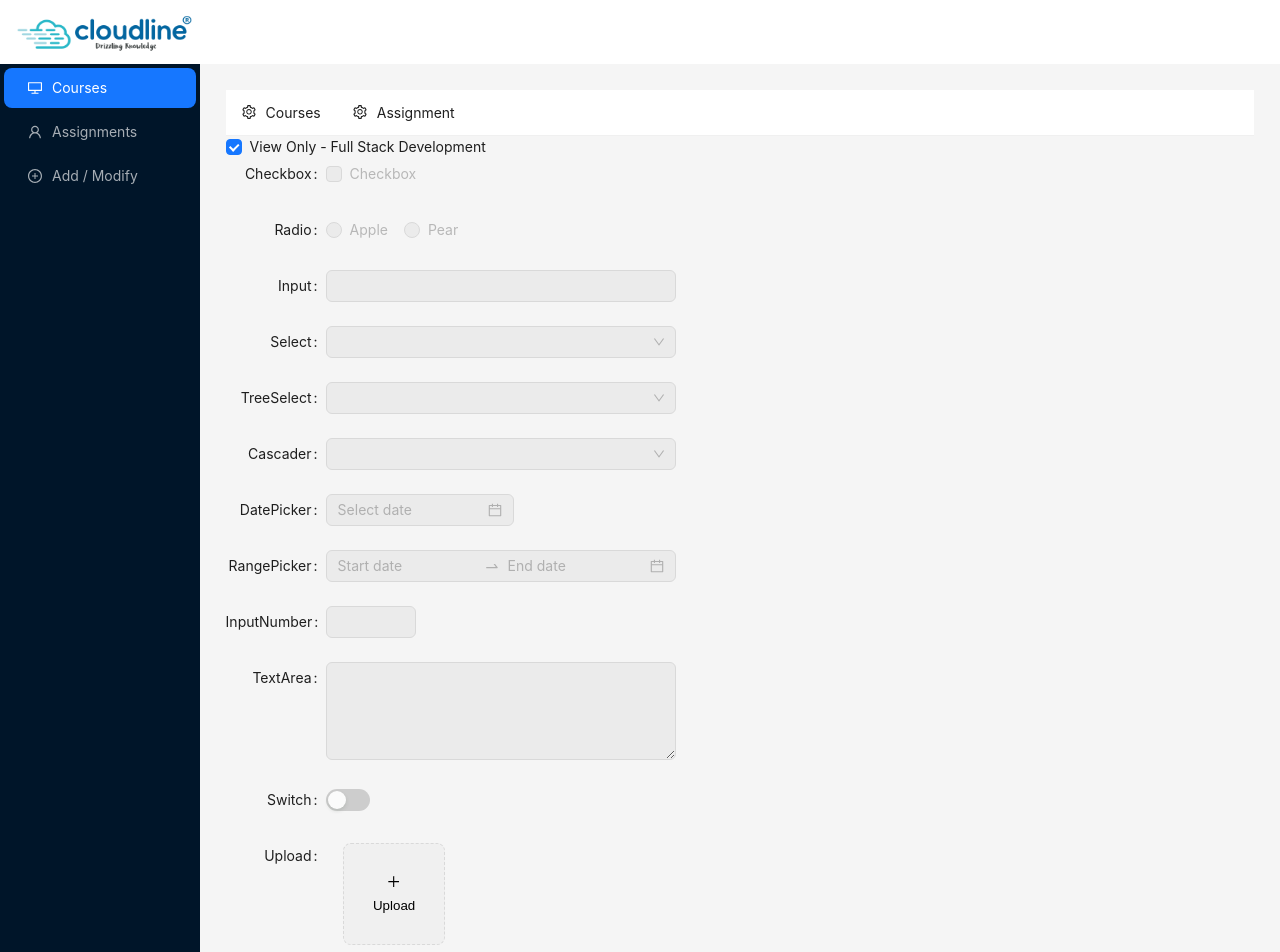
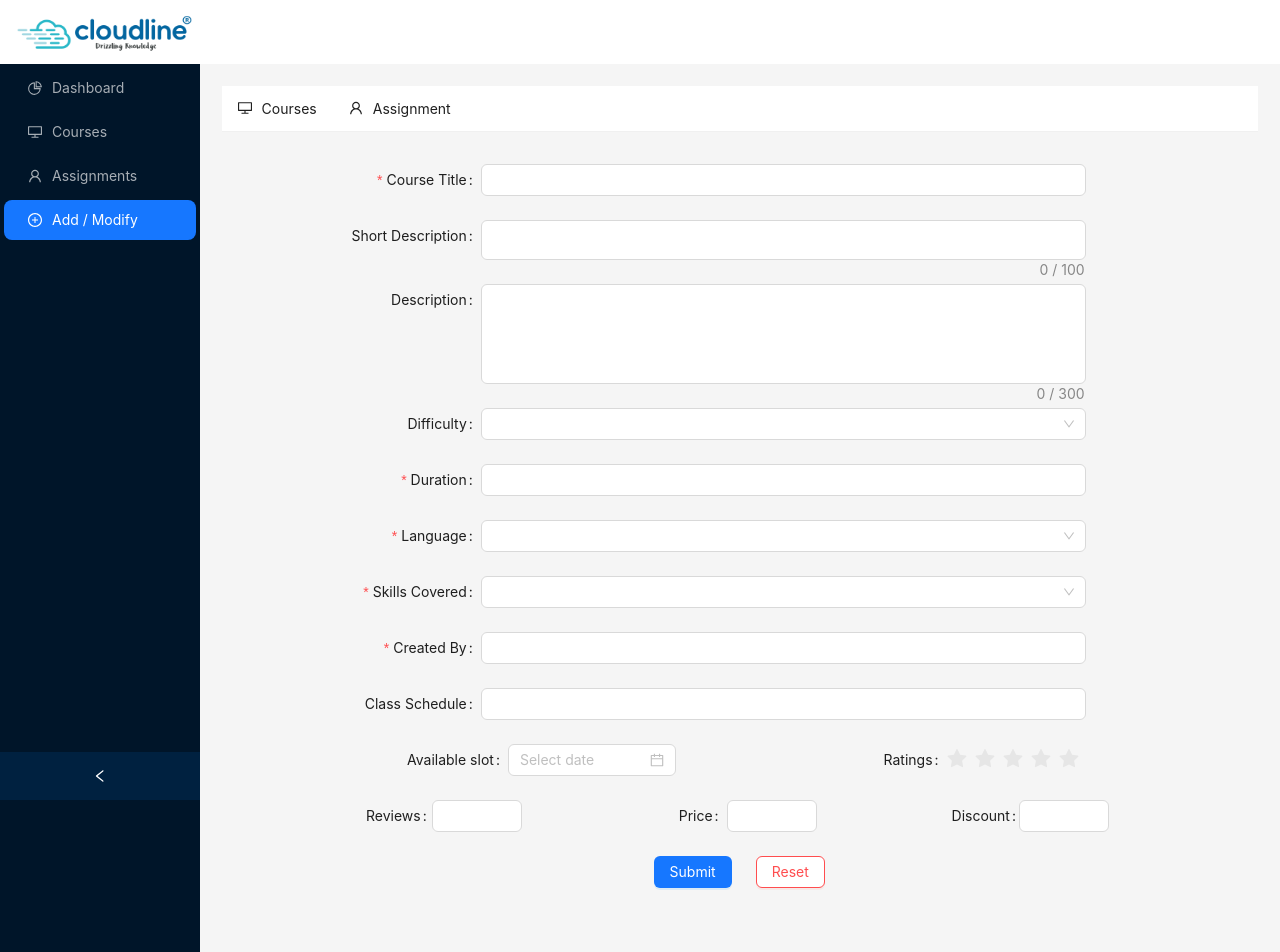
Before and after one commit to kiom4025/React_App, a React (Create React App) app: page /editContent/editCourses in a window 1280 px wide. Shown: the top 952 px of the page. Built offline with nearby package versions, Linux system fonts and the light colour scheme.

Commit message:
Sidemenu Hightlight fixed, Layout changed, assignement form updated, Course form created, Course Description updated, upload page updated, submission of values as object on the console is done and some minor fix

```diff
--- /dev/null
+++ b/src/Components/Add-Modify/AssignmentForm.jsx
@@ -0,0 +1,110 @@
+import React from 'react';
+import { Button, Flex, Form, Input, Select, DatePicker } from 'antd';
+const { Option } = Select;
+const onFinish = (values) => {
+  console.log('Success:', values);
+};
+// const onChange = (e) => {
+//   console.log('Change:', e.target.value);
+// };
+const AssignmentForm = () => {
+  const [form] = Form.useForm();
+  return (
+    <Form
+      form={form}
+      scrollToFirstError
+      style={{
+        paddingBlock: 32,
+      }}
+      labelCol={{
+        span: 6,
+      }}
+      wrapperCol={{
+        span: 14,
+      }}
+      onFinish={onFinish}
+    >
+
+      <Form.Item
+        name="topic"
+        label="Assignment Topic"
+        rules={[
+          {
+            required: true,
+            message: 'Topic required',
+          },
+        ]}
+      >
+        <Input />
+      </Form.Item>
+
+      <Form.Item
+        label="Description"
+        name="description"
+        rules={[
+          {
+            required: true,
+            message: 'Description required',
+          },
+        ]}
+        >
+        <Input.TextArea
+          showCount
+          maxLength={500}
+          // onChange={onChange}
+          // placeholder="disable resize"
+          style={{
+            height: 100,
+            // resize: 'none',
+          }}
+        />
+      </Form.Item>
+
+      <Form.Item
+        name="skills-tag"
+        label="Skills Tag"
+        rules={[
+          {
+            required: true,
+            message: 'Please choose atleast one',
+            type: 'array',
+          },
+        ]}
+      >
+        <Select mode="multiple" >
+          <Option value="javascript">Javascript</Option>
+          <Option value="html">HTML</Option>
+          <Option value="css">CSS</Option>
+          <Option value="react">React</Option>
+          <Option value="mongodb">Mongodb</Option>
+          <Option value="git">Git</Option>
+          <Option value="vscode">Visual Studio Code (IDE)</Option>
+        </Select>
+      </Form.Item>
+
+      <Form.Item
+      name="dueDate"
+      label="Due Date"
+      >
+          <DatePicker />
+        </Form.Item>
+
+      <Form.Item
+        wrapperCol={{
+          offset: 10,
+        }}
+      >
+
+        <Flex gap='large'>
+          <Button type="primary" htmlType="submit">
+            Submit
+          </Button>
+          <Button danger onClick={() => form.resetFields()}>
+            Reset
+          </Button>
+        </Flex>
+      </Form.Item>
+    </Form>
+  );
+};
+export default AssignmentForm;
--- a/src/Components/Add-Modify/CourseForm.jsx
+++ b/src/Components/Add-Modify/CourseForm.jsx
@@ -1,149 +1,227 @@
-import React, { useState } from 'react';
-import {useOutletContext} from "react-router-dom";
-import { PlusOutlined } from '@ant-design/icons';
-import {
-  Button,
-  Cascader,
-  Checkbox,
-  ColorPicker,
-  DatePicker,
-  Form,
-  Input,
-  InputNumber,
-  Radio,
-  Select,
-  Slider,
-  Switch,
-  TreeSelect,
-  Upload,
-} from 'antd';
-const { RangePicker } = DatePicker;
-const { TextArea } = Input;
-const normFile = (e) => {
-  if (Array.isArray(e)) {
-    return e;
-  }
-  return e?.fileList;
+import React from 'react';
+import { Button, Flex, Form, Input, Select, Rate, DatePicker, InputNumber } from 'antd';
+const { Option } = Select;
+const onFinish = (values) => {
+  console.log('Success:', values);
 };
-function CourseForm() {
-  const [componentDisabled, setComponentDisabled] = useState(true);
-  const context = useOutletContext();
+// const onChange = (e) => {
+//   console.log('Change:', e.target.value);
+// };
+const CourseForm = () => {
+  const [form] = Form.useForm();
   return (
-    <>
-      <Checkbox
-        checked={componentDisabled}
-        onChange={(e) => setComponentDisabled(e.target.checked)}
-      >
-        View Only - {context[0].title}
-      </Checkbox>
     <Form
+      form={form}
+      scrollToFirstError
+      style={{
+        paddingBlock: 32,
+      }}
       labelCol={{
-          span: 4,
+        span: 6,
       }}
       wrapperCol={{
         span: 14,
       }}
-        layout="horizontal"
-        disabled={componentDisabled}
-        style={{
-          maxWidth: 600,
-        }}
+      onFinish={onFinish}
     >
-        <Form.Item label="Checkbox" name="disabled" valuePropName="checked">
-          <Checkbox>Checkbox</Checkbox>
-        </Form.Item>
-        <Form.Item label="Radio">
-          <Radio.Group>
-            <Radio value="apple"> Apple </Radio>
-            <Radio value="pear"> Pear </Radio>
-          </Radio.Group>
-        </Form.Item>
-        <Form.Item label="Input" >
+
+      <Form.Item
+        name="courseTitle"
+        label="Course Title"
+        rules={[
+          {
+            required: true,
+            message: 'Title required',
+          },
+        ]}
+      >
         <Input />
       </Form.Item>
-        <Form.Item label="Select">
-          <Select>
-            <Select.Option value="demo">Demo</Select.Option>
-          </Select>
+
+      <Form.Item
+        label="Short Description"
+        name="shortDescription">
+        <Input.TextArea
+          showCount
+          maxLength={100}
+          // onChange={onChange}
+          // placeholder="disable resize"
+          style={{
+            height: 40,
+            resize: 'none',
+          }}
+        />
       </Form.Item>
-        <Form.Item label="TreeSelect">
-          <TreeSelect
-            treeData={[
+
+      <Form.Item
+        label="Description"
+        name="description">
+        <Input.TextArea
+          showCount
+          maxLength={300}
+          // onChange={onChange}
+          // placeholder="disable resize"
+          style={{
+            height: 100,
+            resize: 'none',
+          }}
+        />
+      </Form.Item>
+
+      <Form.Item label="Difficulty" name="difficulty">
+        <Select
+          options={[
             {
-                title: 'Light',
-                value: 'light',
-                children: [
+              label: 'Beginner',
+              value: 'beginner',
+            },
             {
-                    title: 'Bamboo',
-                    value: 'bamboo',
+              label: 'Intermediate',
+              value: 'intermediate',
             },
-                ],
+            {
+              label: 'Advanced',
+              value: 'advanced',
             },
           ]}
         />
       </Form.Item>
-        <Form.Item label="Cascader">
-          <Cascader
-            options={[
+
+      <Form.Item
+        name="courseDuration"
+        label="Duration"
+        rules={[
           {
-                value: 'zhejiang',
-                label: 'Zhejiang',
-                children: [
-                  {
-                    value: 'hangzhou',
-                    label: 'Hangzhou',
-                  },
-                ],
+            required: true,
+            message: 'Duration required',
           },
         ]}
-          />
+      >
+        <Input />
       </Form.Item>
-        <Form.Item label="DatePicker">
+
+      <Form.Item
+        name="language-Selection"
+        label="Language"
+        rules={[
+          {
+            required: true,
+            message: 'Please select a Language!',
+            type: 'array',
+          },
+        ]}
+      >
+        <Select mode="multiple" >
+          <Option value="tamil">Tamil</Option>
+          <Option value="english">English</Option>
+          <Option value="others">Others</Option>
+        </Select>
+      </Form.Item>
+
+      <Form.Item
+        name="skills-covered"
+        label="Skills Covered"
+        rules={[
+          {
+            required: true,
+            message: 'Please choose atleast one',
+            type: 'array',
+          },
+        ]}
+      >
+        <Select mode="multiple" >
+          <Option value="javascript">Javascript</Option>
+          <Option value="html">HTML</Option>
+          <Option value="css">CSS</Option>
+          <Option value="react">React</Option>
+          <Option value="mongodb">Mongodb</Option>
+          <Option value="git">Git</Option>
+          <Option value="vscode">Visual Studio Code (IDE)</Option>
+        </Select>
+      </Form.Item>
+
+
+      <Form.Item
+        name="createdBy"
+        label="Created By"
+        rules={[
+          {
+            required: true,
+            message: 'Author required',
+          },
+        ]}
+      >
+        <Input />
+      </Form.Item>
+
+      <Form.Item
+        name="classSchedule"
+        label="Class Schedule"
+      >
+        <Input />
+      </Form.Item>
+      <Flex justify='space-evenly'>
+        <Form.Item
+          name="availableSlotDate"
+          label="Available slot"
+          labelCol={{ span: 10 }}
+        >
           <DatePicker />
         </Form.Item>
-        <Form.Item label="RangePicker">
-          <RangePicker />
+
+        <Form.Item
+          name="ratingStarValue"
+          label="Ratings"
+          labelCol={{ span: 10 }}
+          style={{ width: 250 }}
+        >
+          <Rate />
         </Form.Item>
-        <Form.Item label="InputNumber">
+      </Flex>
+      <Flex justify='space-evenly'>
+        <Form.Item
+          label="Reviews"
+          name="reviewCount"
+          labelCol={{ span: 10 }}
+        >
           <InputNumber />
         </Form.Item>
-        <Form.Item label="TextArea">
-          <TextArea rows={4} />
+
+        <Form.Item
+          label="Price"
+          name="totalPrice"
+          labelCol={{ span: 10 }}
+        >
+          <InputNumber />
         </Form.Item>
-        <Form.Item label="Switch" valuePropName="checked">
-          <Switch />
+
+        <Form.Item
+          label="Discount"
+          name="discountPercentage"
+          labelCol={{ span: 10 }}
+        >
+          <InputNumber />
         </Form.Item>
-        <Form.Item label="Upload" valuePropName="fileList" getValueFromEvent={normFile}>
-          <Upload action="/upload.do" listType="picture-card">
-            <button
-              style={{
-                border: 0,
-                background: 'none',
-              }}
-              type="button"
-            >
-              <PlusOutlined />
-              <div
-                style={{
-                  marginTop: 8,
+
+
+      </Flex>
+      <Form.Item
+        wrapperCol={{
+          offset: 10,
+
         }}
       >
-                Upload
-              </div>
-            </button>
-          </Upload>
-        </Form.Item>
-        <Form.Item label="Button">
-          <Button>Button</Button>
-        </Form.Item>
-        <Form.Item label="Slider">
-          <Slider />
-        </Form.Item>
-        <Form.Item label="ColorPicker">
-          <ColorPicker />
+
+        <Flex gap='large'>
+          <Button type="primary" htmlType="submit">
+            Submit
+          </Button>
+          <Button danger onClick={() => form.resetFields()}>
+            Reset
+          </Button>
+        </Flex>
       </Form.Item>
     </Form>
-    </>
   );
 };
 export default CourseForm;
--- a/src/Components/Add-Modify/ModifyNavigation.jsx
+++ b/src/Components/Add-Modify/ModifyNavigation.jsx
@@ -1,12 +1,12 @@
 import React, { useState } from 'react';
-import { AppstoreOutlined, MailOutlined, SettingOutlined } from '@ant-design/icons';
+import { DesktopOutlined, UserOutlined } from '@ant-design/icons';
 import { Menu } from 'antd';
 import { Link } from 'react-router-dom';
 const items = [
   {
     label: 'Courses',
     key: 'CourseMenu',
-    icon: <SettingOutlined />,
+    icon: <DesktopOutlined />,
     children: [
       {
         type: 'group',
@@ -41,7 +41,7 @@ const items = [
   {
     label: 'Assignment',
     key: 'TaskMenu',
-    icon: <SettingOutlined />,
+    icon: <UserOutlined />,
     children: [
       {
         type: 'group',
@@ -64,7 +64,7 @@ const items = [
 const ModifyNavigation = () => {
   const [current, setCurrent] = useState();
   const onClick = (e) => {
-    console.log('click ', e);
+    // console.log('click ', e);
     setCurrent(e.key);
   };
   return <Menu onClick={onClick} selectedKeys={[current]} mode="horizontal" items={items} />;
--- a/src/Components/Courses/CourseDescription.jsx
+++ b/src/Components/Courses/CourseDescription.jsx
@@ -1,94 +1,77 @@
 import React from 'react';
-import { Descriptions } from 'antd';
+import { Badge, Descriptions } from 'antd';
 const items = [
   {
-        label: 'Product',
-        children: 'Cloud Database',
+    key: '1',
+    label: 'Title',
+    children: 'Full Stack Development',
+    span: 2,
   },
   {
-        label: 'Billing',
-        children: 'Prepaid',
+    key: '2',
+    label: 'Created By',
+    children: 'Mathi',
+    span: 2,
   },
   {
-        label: 'Time',
-        children: '18:00:00',
+    key: '3',
+    label: 'Description',
+    children: "Lorem Ipsum is simply dummy text of the printing and typesetting industry. Lorem Ipsum has been the industry's standard dummy text ever since the 1500s, when an unknown printer took a galley of type and scrambled it to make a type specimen book. It has survived not only five centuries, but also the leap into electronic typesetting, remaining essentially unchanged. It was popularised in the 1960s with the release of Letraset sheets containing Lorem Ipsum passages, and more recently with desktop publishing software like Aldus PageMaker including versions of Lorem Ipsum.",
+    span: 4,
   },
   {
-        label: 'Amount',
-        children: '$80.00',
+    key: '4',
+    label: 'Skills Covered',
+    children: 'HTML, CSS, JS, React, Mongodb',
+    span: 2,
   },
   {
-        label: 'Discount',
-        span: {
-            xl: 2,
-            xxl: 2,
+    key: '5',
+    label: 'Status',
+    children: <Badge status="processing" text="Live" />,
+    span: 3,
   },
+  {
+    key: '6',
+    label: 'Language',
+    children: 'Tamil',
+  },
+  {
+    key: '7',
+    label: 'Price',
     children: '$20.00',
   },
   {
-        label: 'Official',
-        span: {
-            xl: 2,
-            xxl: 2,
-        },
-        children: '$60.00',
+    key: '8',
+    label: 'Duration',
+    children: '4 Months',
   },
   {
-        label: 'Config Info',
-        span: {
-            xs: 1,
-            sm: 2,
-            md: 3,
-            lg: 3,
-            xl: 2,
-            xxl: 2,
-        },
+    key: '9',
+    label: 'Additional Features',
     children: (
       <>
-                Data disk type: MongoDB
+        - Python Game Development
         <br />
-                Database version: 3.4
-                <br />
-                Package: dds.mongo.mid
+        - Github
       </>
     ),
+    span: 4,
   },
   {
-        label: 'Hardware Info',
-        span: {
-            xs: 1,
-            sm: 2,
-            md: 3,
-            lg: 3,
-            xl: 2,
-            xxl: 2,
-        },
+    key: '10',
+    label: 'Class Schedule',
     children: (
       <>
-                CPU: 6 Core 3.5 GHz
+        - 50+ Live Sessions
         <br />
-                Storage space: 10 GB
+        - Weekly 3 classes (Alternate Days)
         <br />
-                Replication factor: 3
-                <br />
-                Region: East China 1
+        - Sunday Doubt Clearing Sessions
       </>
     ),
+    span: 4,
   },
 ];
-const CourseDetails = () => (
-    <Descriptions
-        title="Course Description"
-        bordered
-        column={{
-            xs: 1,
-            sm: 2,
-            md: 3,
-            lg: 3,
-            xl: 4,
-            xxl: 4,
-        }}
-        items={items}
-    />
-);
+const CourseDetails = () => <Descriptions title="Course Details" bordered items={items} />;
 export default CourseDetails;
--- a/src/Page/Content.jsx
+++ b/src/Page/Content.jsx
@@ -7,6 +7,7 @@ import CustomCourseCard from '../Components/Courses/CourseCard';
 import CourseDetails from '../Components/Courses/CourseDescription';
 import ModifyPage from '../Components/Add-Modify/ModifyPage';
 import CourseForm from '../Components/Add-Modify/CourseForm';
+import AssignmentForm from '../Components/Add-Modify/AssignmentForm';
 
 
 const { Content } = Layout;
@@ -18,11 +19,12 @@ const PageContent = () => {
         margin: '2%',
       }}>
       <Routes>  {/* Replaced Switch with Routes in React Router v6 */}
-        <Route path="/" element={<CustomCourseCard />} />
+        <Route path="/" element={<>This is Dashboard</>} />
+        <Route path="/courses" element={<CustomCourseCard />} />
         <Route path="/courseDetails" element={<CourseDetails />} />
         <Route path="/enrollPage" element={<>This is enroll page</>} />
         <Route path="/editContent/" element={<ModifyPage />}>
-          <Route path="editAssignment" element={<>This is assignments form</>} />
+          <Route path="editAssignment" element={<AssignmentForm />} />
           <Route path="editCourses" element={<CourseForm/>} />
         </Route>
         <Route path="/assignments" element={<AssignmentTable />} />
--- a/src/Page/Layout.css
+++ b/src/Page/Layout.css
@@ -1,24 +1,9 @@
-.ant-layout-sider-children{
-    display: flex;
-    flex-direction: column;
-    justify-content: space-between;
-}
-
 .ant-upload-wrapper{
     display: flex;
 }
 
 .ant-upload-list{
     margin: 1% 5%;
-}
-
-#AssignementDescription{
-    background-color: rgba(0, 0, 0, 0.02);
-    width: 60%;
-    padding: 1% 2%;
-    margin-top: 1%;
-    margin-left: 2%;
-    border-radius: 10px;
 }
 
 .ant-ribbon-wrapper{
--- a/src/Page/Layout.jsx
+++ b/src/Page/Layout.jsx
@@ -15,11 +15,15 @@ const Mainlayout = () => {
     <PageHeader/>
       <Layout>
       <SideMenu/>
+
+      <Layout>
       <PageContent/>
-      </Layout>
-    <Footer style={{ textAlign: 'center' }}>
+      <Footer style={{ textAlign: 'center' }}>
     Cloudline Technologies ©{new Date().getFullYear()} Created by Moki
     </Footer>
+      </Layout>
+      </Layout>
+
 
   </Layout>
   );
--- a/src/Page/SideMenu.jsx
+++ b/src/Page/SideMenu.jsx
@@ -2,12 +2,11 @@ import React, { useState } from 'react';
 import {
   DesktopOutlined,
   UserOutlined,
-  LeftOutlined,
-  RightOutlined,
   PlusCircleOutlined,
+  PieChartOutlined,
 } from '@ant-design/icons';
-import { Layout, Menu, Button } from 'antd';
-import { Link } from 'react-router-dom';
+import { Layout, Menu } from 'antd';
+import { Link, useLocation } from 'react-router-dom';
 const { Sider } = Layout;
 function getItem(label, key, icon, children) {
   return {
@@ -19,30 +18,60 @@ function getItem(label, key, icon, children) {
 }
 
 const items = [
-  getItem(<Link to="/">Courses</Link>, '1', <DesktopOutlined />),
-  getItem(<Link to="/assignments">Assignments</Link>, '2', <UserOutlined />),
+  getItem(<Link to="/">Dashboard</Link>, "1", <PieChartOutlined />),
+  getItem(<Link to="/courses">Courses</Link>, '2', <DesktopOutlined />),
+  getItem(<Link to="/assignments">Assignments</Link>, '3', <UserOutlined />),
 ];
 var isAdmin = true;
 
-if(isAdmin) items.push(getItem(<Link to="/editContent">Add / Modify</Link>, '3', <PlusCircleOutlined />));
+if (isAdmin) items.push(getItem(<Link to="/editContent">Add / Modify</Link>, '4', <PlusCircleOutlined />));
 
 const SideMenu = () => {
   const [collapsed, setCollapsed] = useState(false);
-  var collapseIcon = collapsed ? <RightOutlined /> : <LeftOutlined />;
+  /* Start - Hightlight sidemenu
+  Requirement: To change sidebar highlight
+  Credits:
+    https://reactrouter.com/en/6.25.1/hooks/use-location
+
+  1. uselocation hook to retrieve the active path or URL
+  2. using array method 'map()' on the 'items' array (This array is a list of objects that contains sidemenu items)
+  3. Arrow function inside map method:
+      - 'item' is used as a parameter in arrow function to store current list.
+        Ex:items = [object1, object2,...., object-n] | item = object1 (or) item = object2 (or) item = object-n based on the iteration.
+      - get the path or route assigned to the sidemenu item using 'item.label.props.to'
+      - compare this path with the path obtained from the uselocation hook and if it is 'true' then add new key-value pair
+        i.e., className: 'ant-menu-item-selected' >> since all the selected sidemenu items are appended with this class by default. But here we are using this for the same purpose but while path is mannully changed on the url
+          else className: ''
+      - Expand the 'item' object and include the 'className' property of sider into it.
+
+      map method example:
+      const numbers = [1, 2, 3, 4];
+      const squares = numbers.map(number => number * number);
+      console.log(squares); // Output: [1, 4, 9, 16]
+   */
+  const location = useLocation();
+  const renderMenuItems = items.map((item) => {
+    var locationValidate
+    const path = item.label.props.to;
+    const pathIndex = location.pathname.lastIndexOf('/');
+    if (pathIndex !== 0) {
+      var parentPath = location.pathname.slice(0, pathIndex);
+      locationValidate = parentPath === path;
+    }
+    else locationValidate = location.pathname === path;
+    return {
+      ...item,
+      className: locationValidate ? 'ant-menu-item-selected' : ''
+    };
+  });
+  // End - Highlight sidemenu
   return (
-    <Sider collapsible collapsed={collapsed} trigger={null}>
-      <Menu theme="dark" defaultSelectedKeys={['1']} mode="inline" items={items} />
-
-      <Button
-      type="text"
-      block onClick={() => setCollapsed(!collapsed)}
-      style={{
-        color:'white',
-        marginBottom:'5%'
-        }}
-      >
-      {collapseIcon}
-      </Button>
+    <Sider collapsible collapsed={collapsed} onCollapse={(value) => setCollapsed(value)}>
+      <Menu
+        theme="dark"
+        // defaultSelectedKeys={['1']}
+        mode="inline"
+        items={renderMenuItems} />
     </Sider>
   );
 };
```
Also changed, not shown: src/Components/Add-Modify/test.jsx (added, +34 -0 lines), src/Components/Assignment/UploadPage.jsx (+55 -22 lines). Lines whose indentation alone changed are shown as unchanged.
